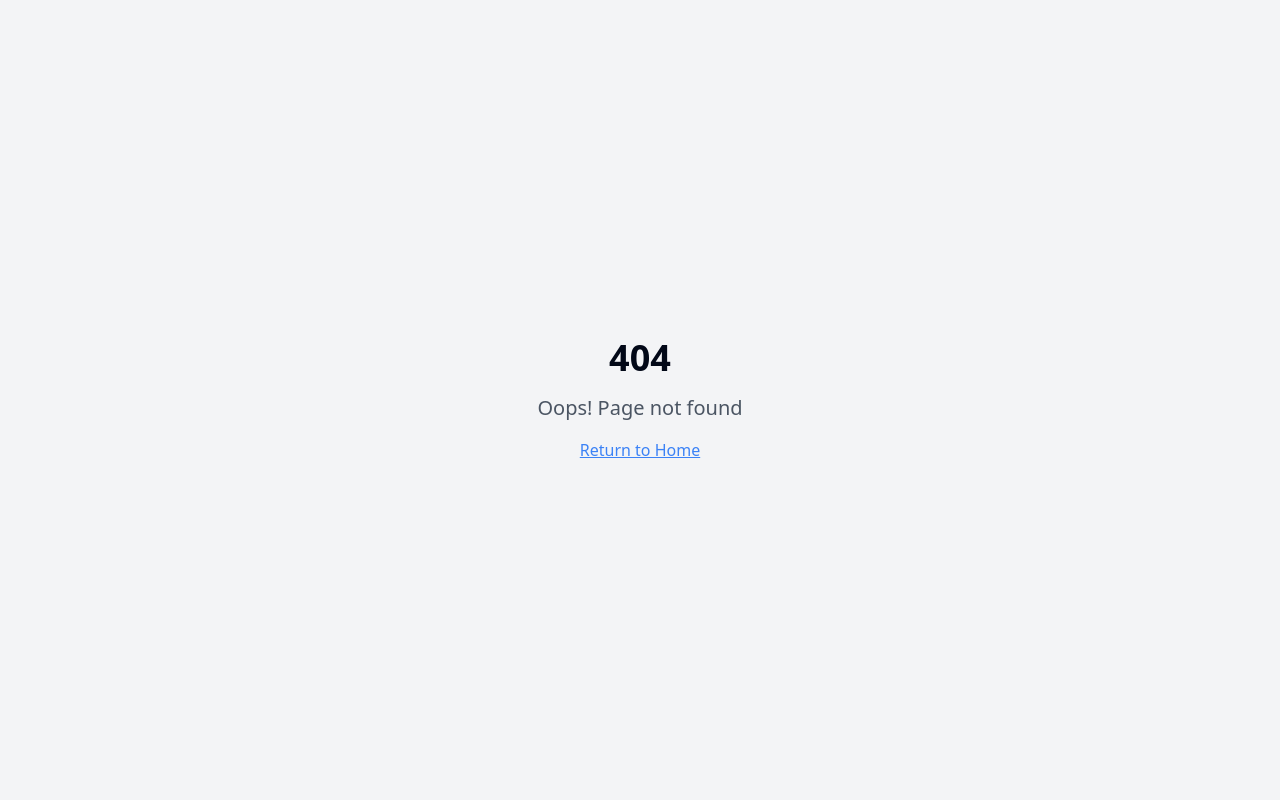
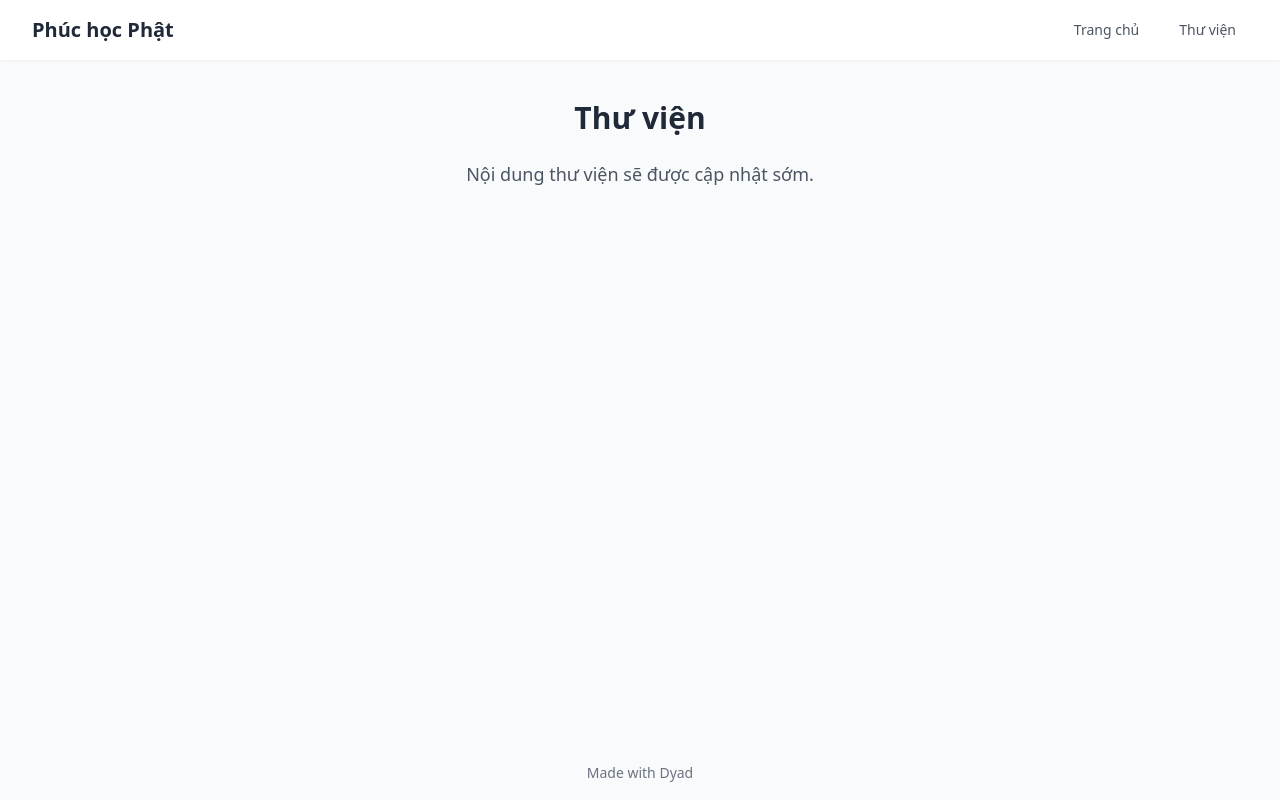
Before and after one commit to lehoangphuc747/PhucHocPhat, a React (Vite) app: page /library in a window 1280 px wide. Before the commit this address had no page. Built offline with nearby package versions, Linux system fonts and the light colour scheme.

Commit message:
[dyad] Tạo trang Thư viện và thanh điều hướng - wrote 4 file(s)

```diff
--- a/src/App.tsx
+++ b/src/App.tsx
@@ -5,6 +5,8 @@ import { QueryClient, QueryClientProvider } from "@tanstack/react-query";
 import { BrowserRouter, Routes, Route } from "react-router-dom";
 import Index from "./pages/Index";
 import NotFound from "./pages/NotFound";
+import Library from "./pages/Library";
+import Layout from "./components/Layout";
 
 const queryClient = new QueryClient();
 
@@ -15,7 +17,10 @@ const App = () => (
       <Sonner />
       <BrowserRouter>
         <Routes>
-          <Route path="/" element={<Index />} />
+          <Route element={<Layout />}>
+            <Route path="/" element={<Index />} />
+            <Route path="/library" element={<Library />} />
+          </Route>
           {/* ADD ALL CUSTOM ROUTES ABOVE THE CATCH-ALL "*" ROUTE */}
           <Route path="*" element={<NotFound />} />
         </Routes>
--- /dev/null
+++ b/src/components/Layout.tsx
@@ -0,0 +1,34 @@
+import { Outlet, Link } from "react-router-dom";
+import { MadeWithDyad } from "./made-with-dyad";
+
+const Layout = () => {
+  return (
+    <div className="min-h-screen flex flex-col bg-gray-50 dark:bg-gray-900">
+      <header className="bg-white dark:bg-gray-800 shadow-sm sticky top-0 z-10">
+        <nav className="container mx-auto px-4 sm:px-6 lg:px-8 py-3 flex justify-between items-center">
+          <Link to="/" className="text-xl font-bold text-gray-800 dark:text-white">
+            Phúc học Phật
+          </Link>
+          <div className="flex items-center space-x-4">
+            <Link to="/" className="text-gray-600 dark:text-gray-300 hover:text-gray-800 dark:hover:text-white px-3 py-2 rounded-md text-sm font-medium">
+              Trang chủ
+            </Link>
+            <Link to="/library" className="text-gray-600 dark:text-gray-300 hover:text-gray-800 dark:hover:text-white px-3 py-2 rounded-md text-sm font-medium">
+              Thư viện
+            </Link>
+          </div>
+        </nav>
+      </header>
+
+      <main className="flex-grow flex flex-col">
+        <Outlet />
+      </main>
+
+      <footer className="w-full">
+        <MadeWithDyad />
+      </footer>
+    </div>
+  );
+};
+
+export default Layout;
--- a/src/pages/Index.tsx
+++ b/src/pages/Index.tsx
@@ -1,9 +1,6 @@
-import { MadeWithDyad } from "@/components/made-with-dyad";
-
 const Index = () => {
   return (
-    <div className="min-h-screen flex flex-col items-center justify-center bg-gray-50 dark:bg-gray-900 p-4">
-      <main className="flex-grow flex items-center justify-center">
+    <div className="flex-grow flex items-center justify-center p-4">
       <div className="text-center">
         <h1 className="text-4xl md:text-5xl font-bold mb-6 text-gray-800 dark:text-gray-200">
           Phúc học Phật
@@ -15,10 +12,6 @@ const Index = () => {
           <p>Đó là cách sống của một người có đạo."</p>
         </blockquote>
       </div>
-      </main>
-      <footer className="w-full">
-        <MadeWithDyad />
-      </footer>
     </div>
   );
 };
--- /dev/null
+++ b/src/pages/Library.tsx
@@ -0,0 +1,14 @@
+const Library = () => {
+  return (
+    <div className="container mx-auto p-4 text-center">
+      <h1 className="text-3xl font-bold my-6 text-gray-800 dark:text-gray-200">
+        Thư viện
+      </h1>
+      <p className="text-lg text-gray-600 dark:text-gray-400">
+        Nội dung thư viện sẽ được cập nhật sớm.
+      </p>
+    </div>
+  );
+};
+
+export default Library;
```
Lines whose indentation alone changed are shown as unchanged.
